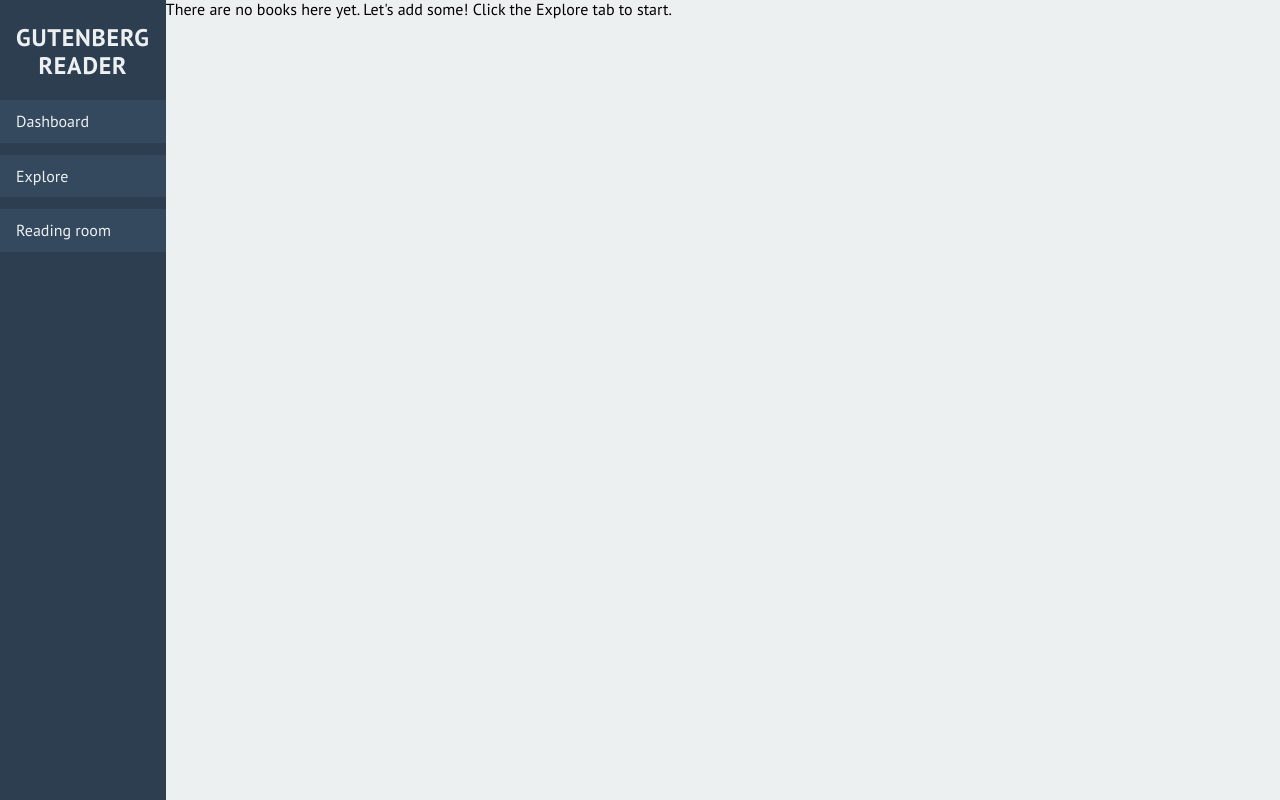
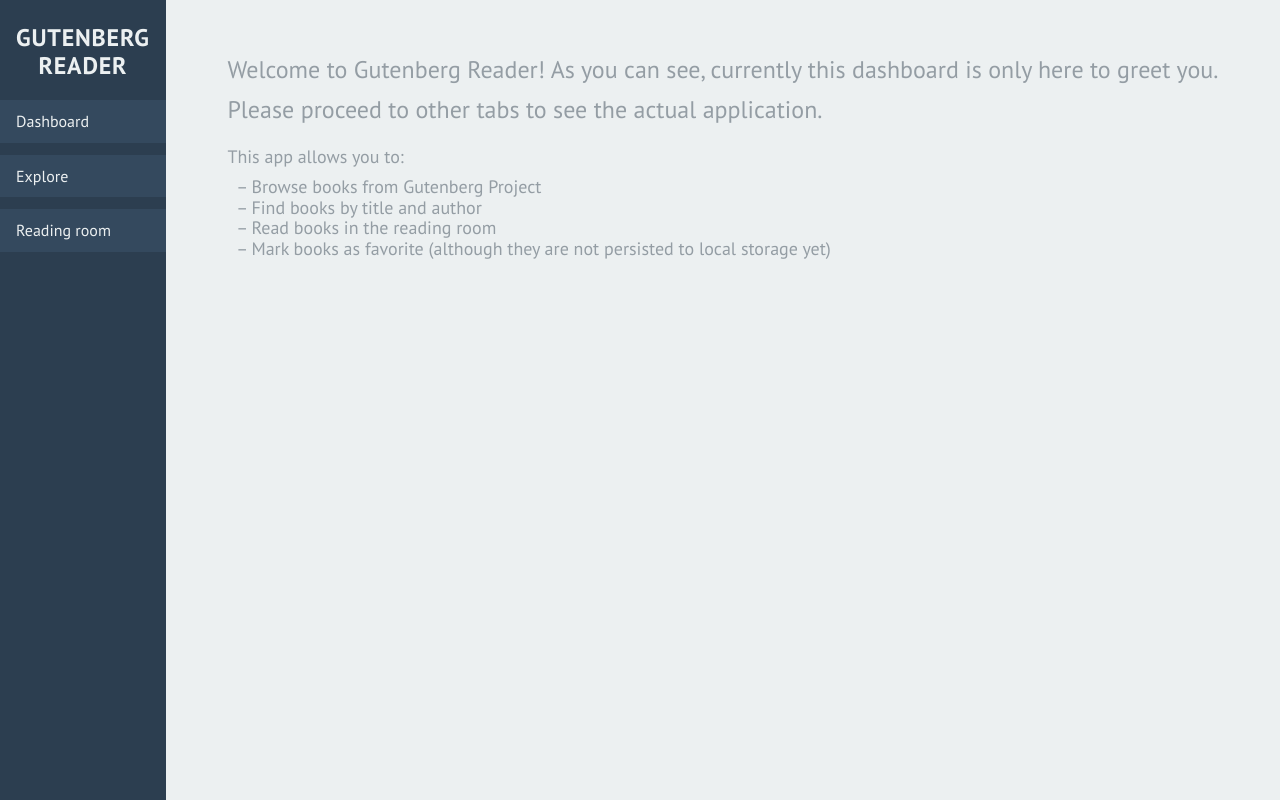
Before and after one commit to butteredptarmigan/butteredptarmigan.github.io, a React (Create React App) app: page / in a window 1280 px wide. Built offline with nearby package versions, Linux system fonts and the light colour scheme.

Commit message:
Add fillers for empty tabs

```diff
--- /dev/null
+++ b/src/dashboard/Dashboard.scss
@@ -0,0 +1,28 @@
+@use '../ui/filler';
+
+.Dashboard {
+    @extend %tab-empty;
+
+    .Filler {
+        @extend %tab-empty-filler;
+
+        padding: 2rem;
+        margin: auto;
+
+        p {
+            text-align: start;
+        }
+
+        p.instructions {
+            margin-top: 0.75em;
+            font-size: 0.75em;
+            text-align: start;
+        }
+
+        ul {
+            margin-top: 0.5em;
+            padding: 0 1.5rem;
+            list-style-type: '– ';
+        }
+    }
+}
--- a/src/dashboard/Dashboard.tsx
+++ b/src/dashboard/Dashboard.tsx
@@ -1,7 +1,25 @@
-import Tab from "../Tab";
+import Tab from '../Tab';
+import Filler from '../ui/Filler';
+import './Dashboard.scss';
 
 const Dashboard = () => (
-    <Tab>There are no books here yet. Let's add some! Click the Explore tab to start.</Tab>
+    <Tab className='Dashboard'>
+        <Filler>
+            <span>
+                <p>Welcome to Gutenberg Reader! As you can see, currently this dashboard is only here to greet you.</p>
+                <p>Please proceed to other tabs to see the actual application.</p>
+                <p className='instructions'>
+                    This app allows you to:
+                    <ul>
+                        <li>Browse books from Gutenberg Project</li>
+                        <li>Find books by title and author</li>
+                        <li>Read books in the reading room</li>
+                        <li>Mark books as favorite (although they are not persisted to local storage yet)</li>
+                    </ul>
+                </p>
+            </span>
+        </Filler>
+    </Tab>
 );
 
 export default Dashboard;
--- a/src/reading-room/ReadingRoom.scss
+++ b/src/reading-room/ReadingRoom.scss
@@ -1,3 +1,5 @@
+@use '../ui/filler';
+
 .ReadingRoom {
     display: flex;
     padding: 0;
@@ -8,4 +10,11 @@
         border: none;
         flex-grow: 1;
     }
+
+    .Empty {
+        @extend %tab-empty-filler;
+
+        align-items: center;
+        justify-content: center;
+    }
 }
--- a/src/reading-room/ReadingRoom.tsx
+++ b/src/reading-room/ReadingRoom.tsx
@@ -4,13 +4,14 @@
 import { getResource } from '../api/book';
 import { Fetcher } from '../api/Fetcher';
 import Tab from '../Tab';
+import { Empty } from '../ui/Filler';
 import './ReadingRoom.scss';
 
 const ReadingRoom = () => {
     return (
         <Tab className='ReadingRoom'>
             <Routes>
-                <Route index element={<div>Select a book using the Explore tab and read it here.</div>}/>
+                <Route index element={<Empty>Select a book using the Explore tab and read it here.</Empty>}/>
                 <Route path=':bookId' element={<Reader/>}/>
             </Routes>
         </Tab>
--- a/src/ui/Filler.tsx
+++ b/src/ui/Filler.tsx
@@ -5,19 +5,19 @@
 
 export const Filler = ($: FillerProps) => (
     <div className={classNames('Filler', $.className)}>
-        <p>{$.children}</p>
+        {$.children}
     </div>
 )
 
 export const Loading = ($: FillerProps) => (
     <Filler className='Loading'>
-        {$.children}
+        <p>{$.children}</p>
     </Filler>
 );
 
 export const Empty = ($: FillerProps) => (
     <Filler className='Empty'>
-        {$.children}
+        <p>{$.children}</p>
     </Filler>
 );
 
--- /dev/null
+++ b/src/ui/_filler.scss
@@ -0,0 +1,28 @@
+@use 'sass:color';
+@use '../styles/theme';
+
+%tab-empty {
+    padding: 0;
+}
+
+%tab-empty,
+%tab-empty-filler {
+    display: flex;
+    flex-direction: column;
+    flex-grow: 1;
+}
+
+%tab-empty-filler {
+    padding: 1rem;
+    background-color: var(--theme-lighter);
+    color: color.adjust(theme.$silver, $lightness: -15);
+    font-size: 1.5rem;
+
+    p {
+        text-align: center;
+
+        & + p {
+            margin-top: -0.5em;
+        }
+    }
+}
```
